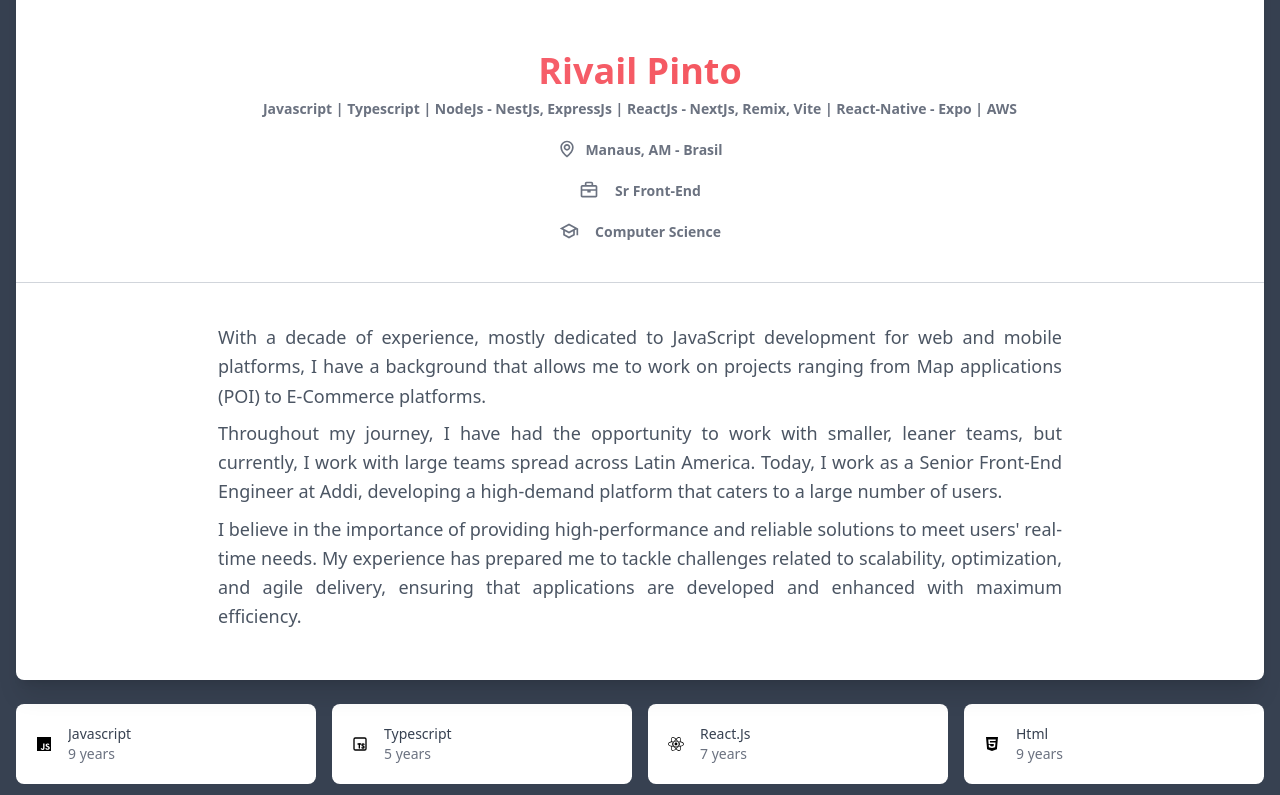
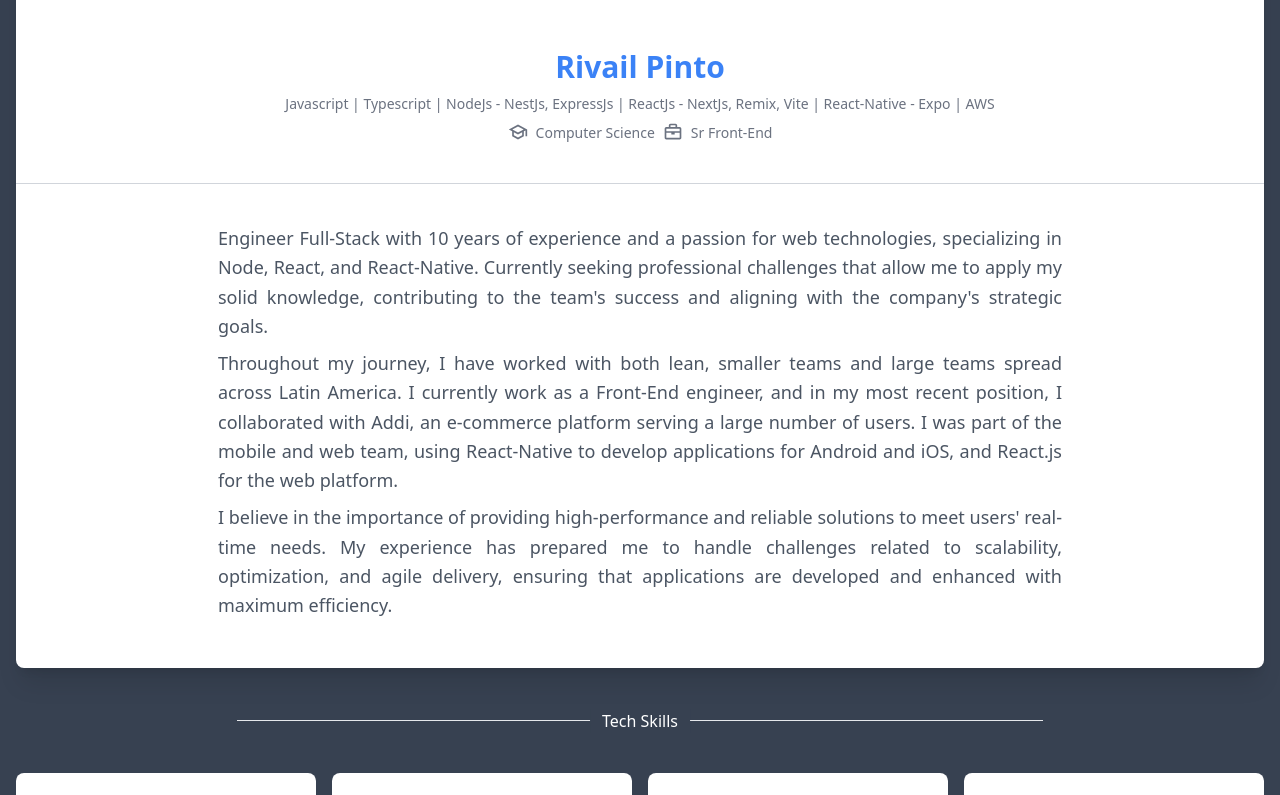
Before and after one commit to rivailJunior/profile, a Next.js app: page /en in a window 1280 px wide. Shown: the part 240-1035 px from the top of the page. Built offline with nearby package versions, Linux system fonts and the light colour scheme.

Commit message:
feat: adding divider && change main container

```diff
--- a/app/[locale]/page.tsx
+++ b/app/[locale]/page.tsx
@@ -5,6 +5,8 @@
   FixedTranslateButton,
   StackExperience,
   Timeline,
+  DividerSkills,
+  DividerJobs,
 } from "../../src/components";
 
 export default function Profile() {
@@ -12,7 +14,9 @@
     <div className="bg-gray-700 ">
       <div className="profile-page container mx-auto px-4">
         <CardContainer />
+        <DividerSkills />
         <StackExperience />
+        <DividerJobs />
         <Timeline />
         <FixedTranslateButton />
       </div>
--- a/messages/en.json
+++ b/messages/en.json
@@ -7,9 +7,9 @@
   "card_skills": "skills",
   "card_years": "years",
   "about_me": {
-    "description_1": "With a decade of experience, mostly dedicated to JavaScript development for web and mobile platforms, I have a background that allows me to work on projects ranging from Map applications (POI) to E-Commerce platforms.",
-    "description_2": "Throughout my journey, I have had the opportunity to work with smaller, leaner teams, but currently, I work with large teams spread across Latin America. Today, I work as a Senior Front-End Engineer at Addi, developing a high-demand platform that caters to a large number of users.",
-    "description_3": "I believe in the importance of providing high-performance and reliable solutions to meet users' real-time needs. My experience has prepared me to tackle challenges related to scalability, optimization, and agile delivery, ensuring that applications are developed and enhanced with maximum efficiency."
+    "description_1": "Engineer Full-Stack with 10 years of experience and a passion for web technologies, specializing in Node, React, and React-Native. Currently seeking professional challenges that allow me to apply my solid knowledge, contributing to the team's success and aligning with the company's strategic goals.",
+    "description_2": "Throughout my journey, I have worked with both lean, smaller teams and large teams spread across Latin America. I currently work as a Front-End engineer, and in my most recent position, I collaborated with Addi, an e-commerce platform serving a large number of users. I was part of the mobile and web team, using React-Native to develop applications for Android and iOS, and React.js for the web platform.",
+    "description_3": "I believe in the importance of providing high-performance and reliable solutions to meet users' real-time needs. My experience has prepared me to handle challenges related to scalability, optimization, and agile delivery, ensuring that applications are developed and enhanced with maximum efficiency."
   },
   "footer": {
     "keep_in_touch": "Let's keep in touch",
@@ -58,5 +58,9 @@
       "period": "November 2013 - May 2014.",
       "description": "Participation in the development of systems - Pubs & Restaurants (PDV), Despachantes Manaus (Service order control) - both internal systems."
     }
+  },
+  "home": {
+    "experience": "job experience",
+    "skills": "tech skills"
   }
 }
--- a/messages/pt.json
+++ b/messages/pt.json
@@ -7,8 +7,8 @@
   "card_skills": "Conhecimento técnico",
   "card_years": "anos",
   "about_me": {
-    "description_1": "Sou um engenheiro Full-Stack apaixonado por tecnologias web, com 10 anos de atuação na área. Em busca de ótimos desafios para aplicar meu sólido conhecimento em Node, React, React-Native e outras tecnologias, contribuindo para o sucesso da equipe e alinhando-me às metas estratégicas da empresa",
-    "description_2": "Ao longo da jornada trabalhei desde equipes mais enxutas e menore até a grandes equipes espalhadas pela América Latina. Hoje atuo como engenheiro Fron-End. Na minha mais recente posição trabalhei com Addi, uma plataforma de e-commerce que atende a um grande número de usuários.",
+    "description_1": "Engenheiro Full-Stack com 10 anos de experiência e apaixonado por tecnologias web, especializado em Node, React e React-Native. Atualmente em busca de desafios profissionais que permitam aplicar meu conhecimento sólido, contribuindo para o sucesso da equipe e alinhando-me às metas estratégicas da empresa.",
+    "description_2": "Ao longo da jornada trabalhei desde equipes mais enxutas e menores até a grandes equipes espalhadas pela América Latina. Hoje atuo como engenheiro Front-End e na minha mais recente posição trabalhei com Addi, uma plataforma de e-commerce que atende a um grande número de usuários. Fiz parte do time de mobile e web, usando React-Native para desenvolver aplicativos para Android e iOS e React.js para a plataforma web.",
     "description_3": "Acredito na importância de oferecer soluções de alto desempenho e confiabilidade para atender às necessidades dos usuários em tempo real. Minha experiência me preparou para lidar com desafios relacionados à escalabilidade, otimização e entrega ágil, garantindo que os aplicativos sejam desenvolvidos e aprimorados com a máxima eficiência."
   },
   "footer": {
@@ -58,5 +58,9 @@
       "period": "Novembro 2013 - Maio 2014.",
       "description": "Desenvolvimento dos sistemas - Bares & Lanches (PDV), Despachantes Manaus (Controle de ordem de serviço) - sendo ambos sistemas internos."
     }
+  },
+  "home": {
+    "experience": "Experiencias de trabalho",
+    "skills": "Habilidades técnicas"
   }
 }
--- a/src/components/card-container.tsx
+++ b/src/components/card-container.tsx
@@ -12,7 +12,7 @@
 
   return (
     <div className="relative pt-36">
-      <div className="relative mb-6 flex w-full min-w-0 flex-col break-words rounded-lg bg-white shadow-xl">
+      <div className="relative  flex w-full min-w-0 flex-col break-words rounded-lg bg-white shadow-xl">
         <div className="container">
           <div className="flex h-10 w-full justify-center">
             <div className="relative">
@@ -26,28 +26,40 @@
             </div>
           </div>
           <div className="mt-5 pt-20 text-center">
-            <h3 className="mb-0 bg-gradient-to-r from-rose-400 to-red-500 bg-clip-text text-4xl font-semibold leading-normal text-transparent">
+            {/* <h3 className="mb-0 bg-gradient-to-r from-rose-400 to-red-500 bg-clip-text text-4xl font-semibold leading-normal text-transparent">
+              Rivail Pinto
+            </h3> */}
+            <h3 className="mb-1 text-3xl font-semibold leading-normal text-blue-500">
               Rivail Pinto
             </h3>
-            <div className="mb-5 text-center text-sm font-semibold leading-normal text-gray-500 max-sm:px-10">
+            <div className="mb-2 text-center text-sm font-normal leading-normal text-gray-500 max-sm:px-10">
               {t("card_experience")}
             </div>
-            <div className="mb-1 mt-0 text-sm font-bold capitalize leading-normal text-gray-500">
+            {/* <div className="mb-1 mt-0 text-sm font-bold capitalize leading-normal text-gray-500">
               <div className="mb-2 flex flex-row justify-center">
                 <BiMap size={20} />
                 <span className="ml-2">Manaus, AM - Brasil</span>
               </div>
-            </div>
-            <div className="mb-2 mt-5 text-sm font-bold capitalize leading-normal text-gray-500">
-              <div className="mb-2 flex flex-row justify-center">
-                <BiBriefcase
-                  size={20}
-                  className="fas fa-briefcase mr-2 text-lg text-gray-500"
-                />
-                <span className="ml-2">{t("card_job_title")}</span>
+            </div> */}
+            <div className="text-sm font-normal capitalize leading-normal text-gray-500">
+              <div className="mb-2 flex flex-row justify-center space-x-2">
+                <>
+                  <MdOutlineSchool
+                    size={20}
+                    className="fas fa-university  text-lg text-gray-500"
+                  />
+                  <span className="ml-2">{t("card_degree_title")}</span>
+                </>
+                <>
+                  <BiBriefcase
+                    size={20}
+                    className="fas fa-briefcase text-lg text-gray-500"
+                  />
+                  <span className="ml-2">{t("card_job_title")}</span>
+                </>
               </div>
             </div>
-            <div className="mb-2 mt-5 text-sm font-bold capitalize leading-normal text-gray-500">
+            {/* <div className="mb-2 mt-5 text-sm font-bold capitalize leading-normal text-gray-500">
               <div className="mb-2 flex flex-row justify-center">
                 <MdOutlineSchool
                   size={20}
@@ -55,7 +67,7 @@
                 />
                 <span className="ml-2">{t("card_degree_title")}</span>
               </div>
-            </div>
+            </div> */}
           </div>
           <div className="mt-10 border-t border-gray-300 px-10 py-10 text-center">
             <div className="flex flex-wrap justify-center">
--- /dev/null
+++ b/src/components/divider.tsx
@@ -0,0 +1,23 @@
+"use client";
+import { useTranslations } from "next-intl";
+
+export default function Divider({ text }: { text: string }) {
+  return (
+    <div className="inline-flex w-full items-center justify-center p-5">
+      <hr className="my-8 h-px w-2/3 border-0 bg-gray-200 " />
+      <span className="absolute left-1/2 -translate-x-1/2 bg-gray-700 px-3 font-medium capitalize text-white">
+        {text}
+      </span>
+    </div>
+  );
+}
+
+export function DividerSkills() {
+  const t = useTranslations("home");
+  return <Divider text={t("skills")} />;
+}
+
+export function DividerJobs() {
+  const t = useTranslations("home");
+  return <Divider text={t("experience")} />;
+}
--- a/src/components/index.tsx
+++ b/src/components/index.tsx
@@ -4,6 +4,9 @@
 export { default as FixedTranslateButton } from "./fixed-translate-btn";
 export { default as StackExperience } from "./stack-experience";
 export { default as Timeline } from "./timeline";
+export { default as Divider } from "./divider";
+export { DividerJobs, DividerSkills } from "./divider";
+
 // export { default as HeaderImage } from "./header-image";
 // export { default as FadeInComponent } from "./fadeInComponent";
 // export { default as DescriptionCard } from "./description-card";
--- a/src/components/timeline.tsx
+++ b/src/components/timeline.tsx
@@ -38,7 +38,7 @@
 
 function Line({ data }: ITimeline) {
   return (
-    <ol className="relative mt-10 rounded-lg border-gray-200 bg-white">
+    <ol className="relative rounded-lg border-gray-200 bg-white">
       {data?.map((item) => {
         return <TimeLineItem item={item} key={item.company} />;
       })}
```
